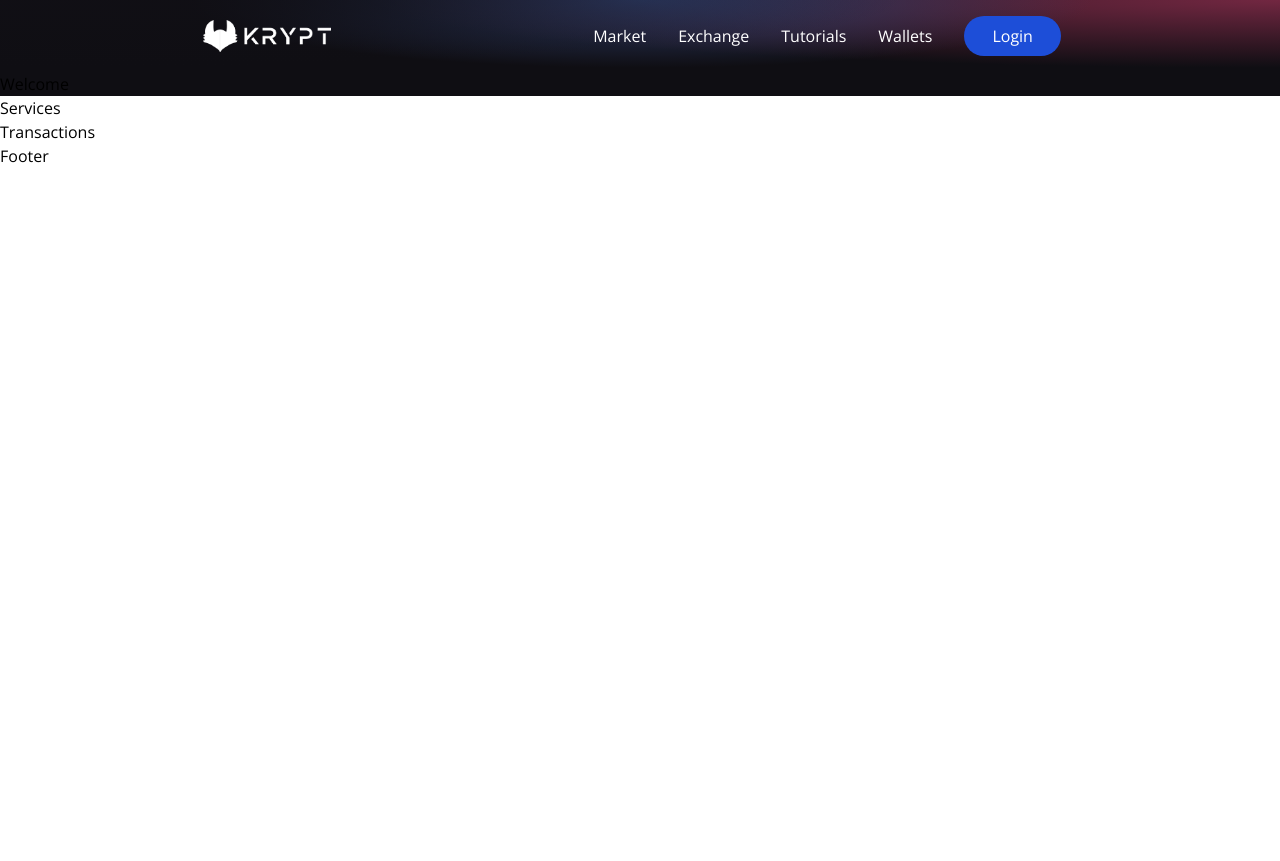
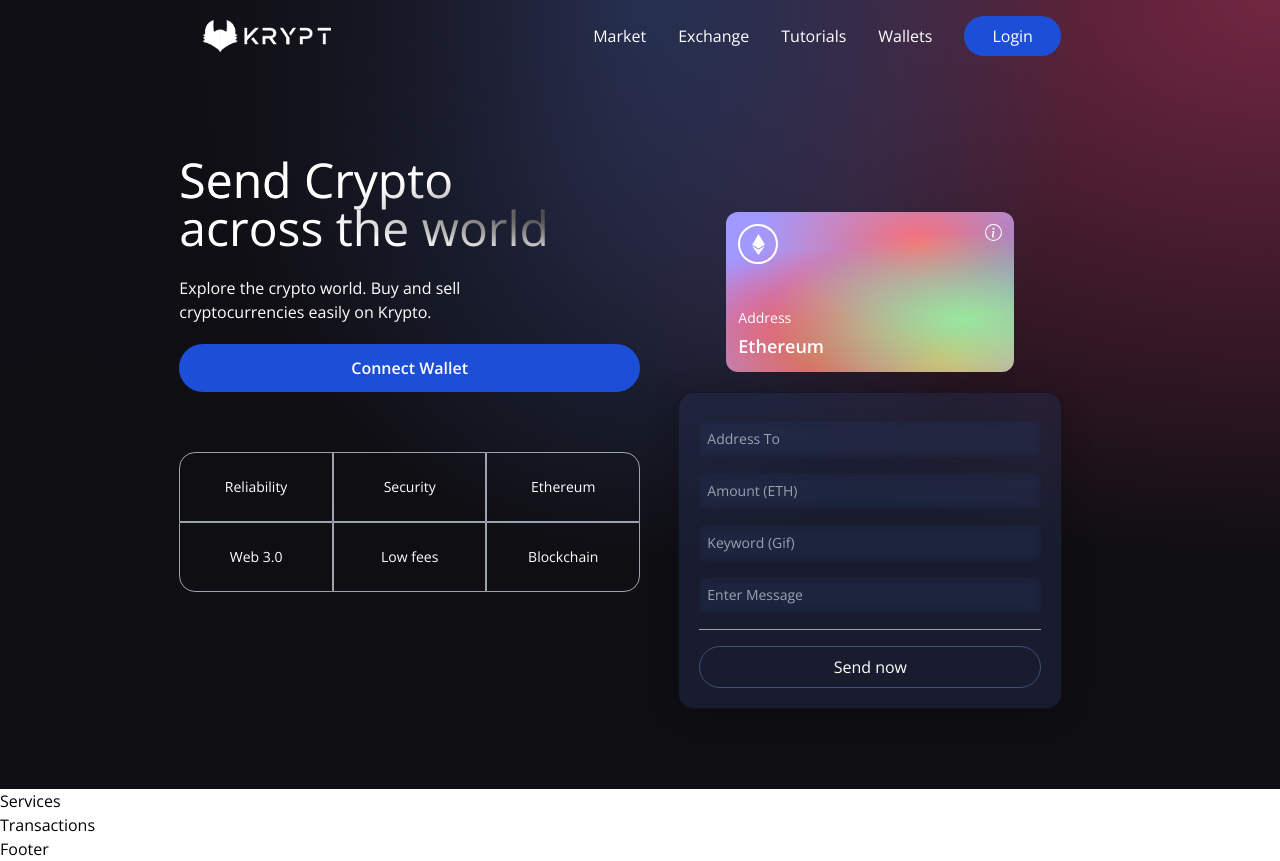
Before and after one commit to hardyjoysan/kryptomaster, a React (Vite) app in the folder client/: page / in a window 1280 px wide. Before the commit the page ends 800 px from the top, so only its background shows below. Built offline with nearby package versions, Linux system fonts and the light colour scheme.

Commit message:
krypto exchange front-end

```diff
--- a/client/src/components/Loader.jsx
+++ b/client/src/components/Loader.jsx
@@ -1,5 +1,7 @@
-const Loader = () => {
-  return <h1>Loader</h1>;
-};
+const Loader = () => (
+  <div className="flex justify-center items-center py-3">
+    <div className="animate-spin rounded-full h-32 w-32 border-b-2 border-red-700" />
+  </div>
+);
 
 export default Loader;
--- a/client/src/components/Welcome.jsx
+++ b/client/src/components/Welcome.jsx
@@ -1,5 +1,93 @@
+import { AiFillPlayCircle } from "react-icons/ai";
+import { SiEthereum } from "react-icons/si";
+import { BsInfoCircle } from "react-icons/bs";
+
+import Loader from "./Loader";
+const commonStyles =
+  "min-h-[70px] sm:px-0 px-2 sm:min-w-[120px] flex justify-center items-center border-[0.5px] border-gray-400 text-sm font-light text-white";
+
+const Input = ({ placeholder, name, type, value, handleChange }) => (
+  <input
+    placeholder={placeholder}
+    type={type}
+    step="0.0001"
+    value={value}
+    onChange={(e) => handleChange(e, name)}
+    className="my-2 w-full rounded-sm p-2 outline-none bg-transparent text-white border-none text-sm white-glassmorphism"
+  />
+);
+
 const Welcome = () => {
-  return <h1>Welcome</h1>;
+  const connectWallet = () => {};
+  const handleSubmit = (e) => {};
+  return (
+    <div className="flex w-full justify-center items-center">
+      <div className="flex md:flex-row flex-col items-start justify-between md:p-20 py-12 px-4">
+        <div className="flex flex-1 justify-start flex-col md:mr10">
+          <h1 className="text-3xl sm:text-5xl text-white text-gradient py-1">
+            Send Crypto
+            <br /> across the world
+          </h1>
+          <p className="text-left mt-5 text-white font-light md:w-9/12 w-11/12 text-base">
+            Explore the crypto world. Buy and sell cryptocurrencies easily on
+            Krypto.
+          </p>
+          <button
+            type="button"
+            className="flex flex-row justify-center items-center my-5 bg-blue-700 p-3 rounded-full cursor-pointer hover:bg-blue-900"
+            onClick={connectWallet}
+          >
+            <p className="text-white text-base font-semibold">Connect Wallet</p>
+          </button>
+          <div className="grid sm:grid-cols-3 grid-cols-2 w-full mt-10">
+            <div className={`rounded-tl-2xl ${commonStyles}`}>Reliability</div>
+            <div className={commonStyles}>Security</div>
+            <div className={`rounded-tr-2xl ${commonStyles}`}>Ethereum</div>
+            <div className={`rounded-bl-2xl ${commonStyles}`}>Web 3.0</div>
+            <div className={commonStyles}>Low fees</div>
+            <div className={`rounded-br-2xl ${commonStyles}`}>Blockchain</div>
+          </div>
+        </div>
+        <div className="flex flex-col flex-1 items-center justify-start w-full mf:mt-0 mt-10">
+          <div className="p-3 flex justify-end items-start flex-col rounded-xl h-40 sm:w-72 w-full my-5 eth-card .white-glassmorphism ">
+            <div className="flex justify-between flex-col w-full h-full">
+              <div className="flex justify-between items-start">
+                <div className="w-10 h-10 rounded-full border-2 border-white flex justify-center items-center">
+                  <SiEthereum fontSize={21} color="#fff" />
+                </div>
+                <BsInfoCircle fontSize={17} color="#fff" />
+              </div>
+              <div>
+                <p className="text-white font-light text-sm">Address</p>
+                <p className="text-white font-semibold text-lg mt-1">
+                  Ethereum
+                </p>
+              </div>
+            </div>
+          </div>
+          <div className="p-5 sm:w-96 w-full flex flex-col justify-start items-center blue-glassmorphism">
+            <Input placeholder="Address To" name="addressTo" type="text" />
+            <Input placeholder="Amount (ETH)" name="amount" type="number" />
+            <Input placeholder="Keyword (Gif)" name="keyword" type="text" />
+            <Input placeholder="Enter Message" name="message" type="text" />
+
+            <div className="h-[1px] w-full bg-gray-400 my-2" />
+            {false ? (
+              <Loader />
+            ) : (
+              <button
+                type="button"
+                onClick={handleSubmit}
+                className="text-white w-full mt-2 border-[1px] p-2 border-[#3d4f7c] hover:bg-[#3d4f7c] rounded-full cursor-pointer"
+              >
+                Send now
+              </button>
+            )}
+          </div>
+        </div>
+      </div>
+    </div>
+  );
 };
 
 export default Welcome;
```
